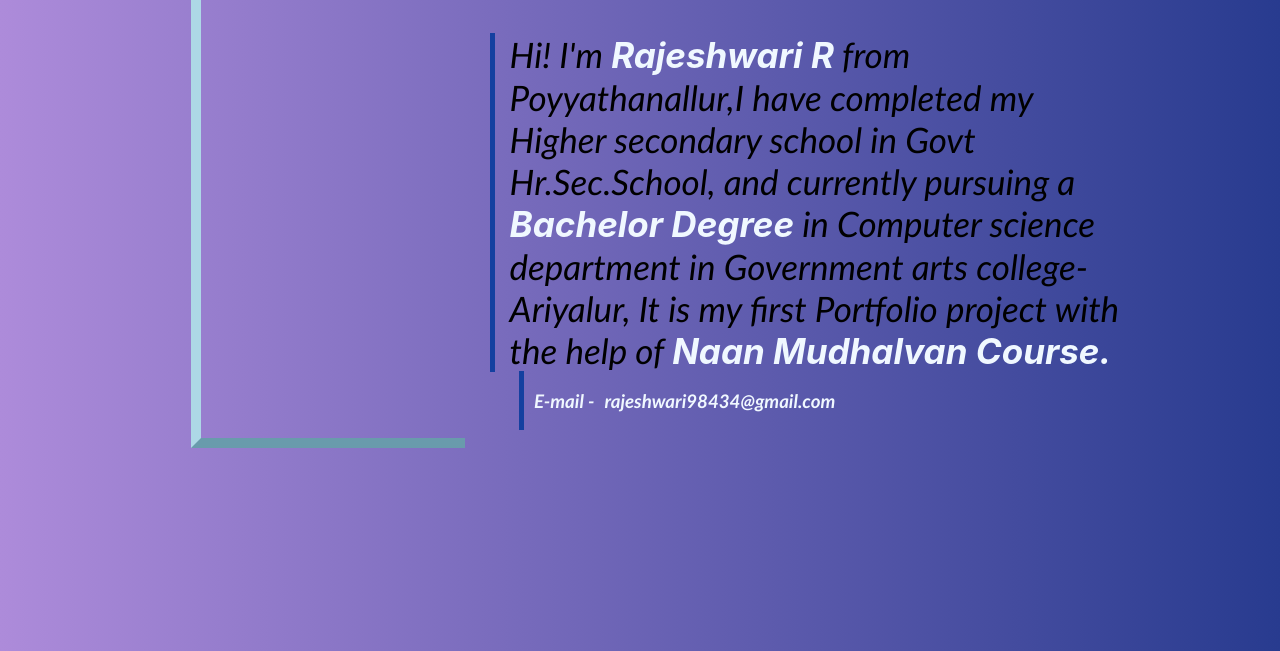
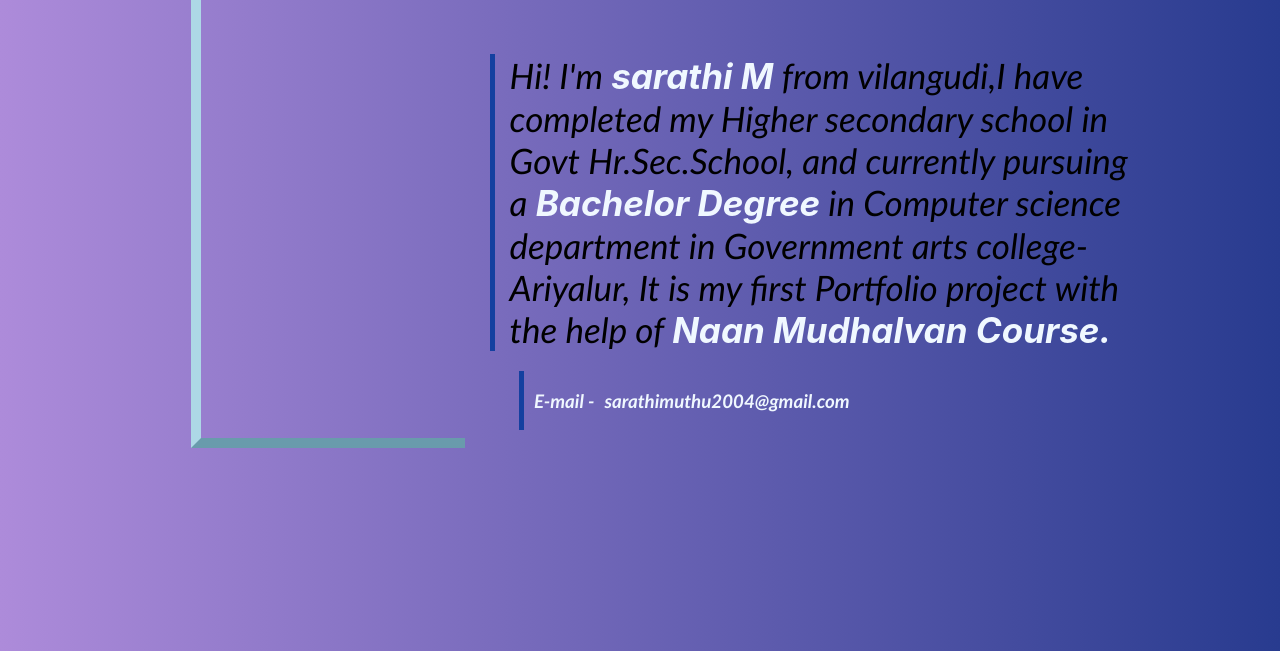
Before and after one commit to sarathi0907/sarathi0907, a plain HTML site: page index.html in a window 1280 px wide. Shown: the part 149-800 px from the top of the page. Drawn offline with Linux system fonts and the light colour scheme.

Commit message:
Update index.html

```diff
--- a/index.html
+++ b/index.html
@@ -26,7 +26,7 @@
 
                 <div class="img">
 
-                    <img src="raji.jpg"".jpg" alt="picture">
+                    <img src="sarathi.jpg"".jpg" alt="picture">
 
                 </div>
 
@@ -34,7 +34,7 @@
 
                     <p>
 
-                        Hi! I'm <span>Rajeshwari R</span> from Poyyathanallur,I have completed my Higher secondary school in Govt Hr.Sec.School,
+                        Hi! I'm <span>sarathi M</span> from vilangudi,I have completed my Higher secondary school in Govt Hr.Sec.School,
 
                         and currently pursuing a <span>Bachelor Degree</span>  in Computer science department in Government arts college-Ariyalur,
 
@@ -50,7 +50,7 @@
 
             <h3>E-mail -</h3>
 
-            <h3>rajeshwari98434@gmail.com</h3>
+            <h3>sarathimuthu2004@gmail.com</h3>
 
         </div>
 
```
